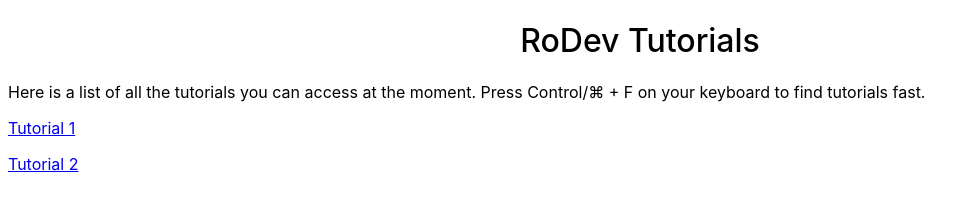
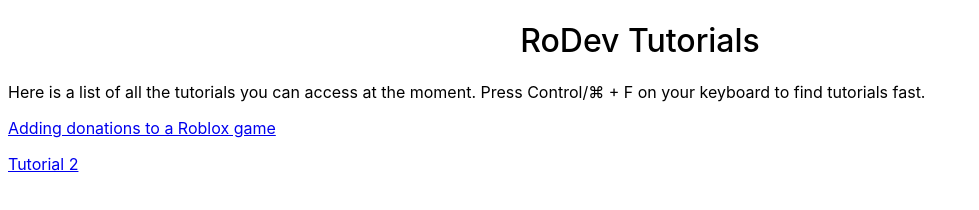
Before and after one commit to ExperiencersInternational/RoDev, a plain HTML site: page tutorials/index.html in a window 1280 px wide. Shown: the whole page, without its empty margins (0-979 px from the left). Drawn offline with Linux system fonts and the light colour scheme; a web font is replaced by a local one.

Commit message:
Update index.html

```diff
--- a/tutorials/index.html
+++ b/tutorials/index.html
@@ -23,7 +23,7 @@
 <body>
 <h1 class="title">RoDev Tutorials</h1>
 <p style="font-family: Inter;">Here is a list of all the tutorials you can access at the moment. Press Control/⌘ + F on your keyboard to find tutorials fast.</p>
-<p style="font-family: Inter;"><a href="tutorials/index.html">Tutorial 1</a></p>
+<p style="font-family: Inter;"><a href="tutorials/index.html">Adding donations to a Roblox game</a></p>
 <p style="font-family: Inter;"><a href="https://github.com/FlynnFarrow/RoDev">Tutorial 2</a></p>
 </body>
 </html>
```
